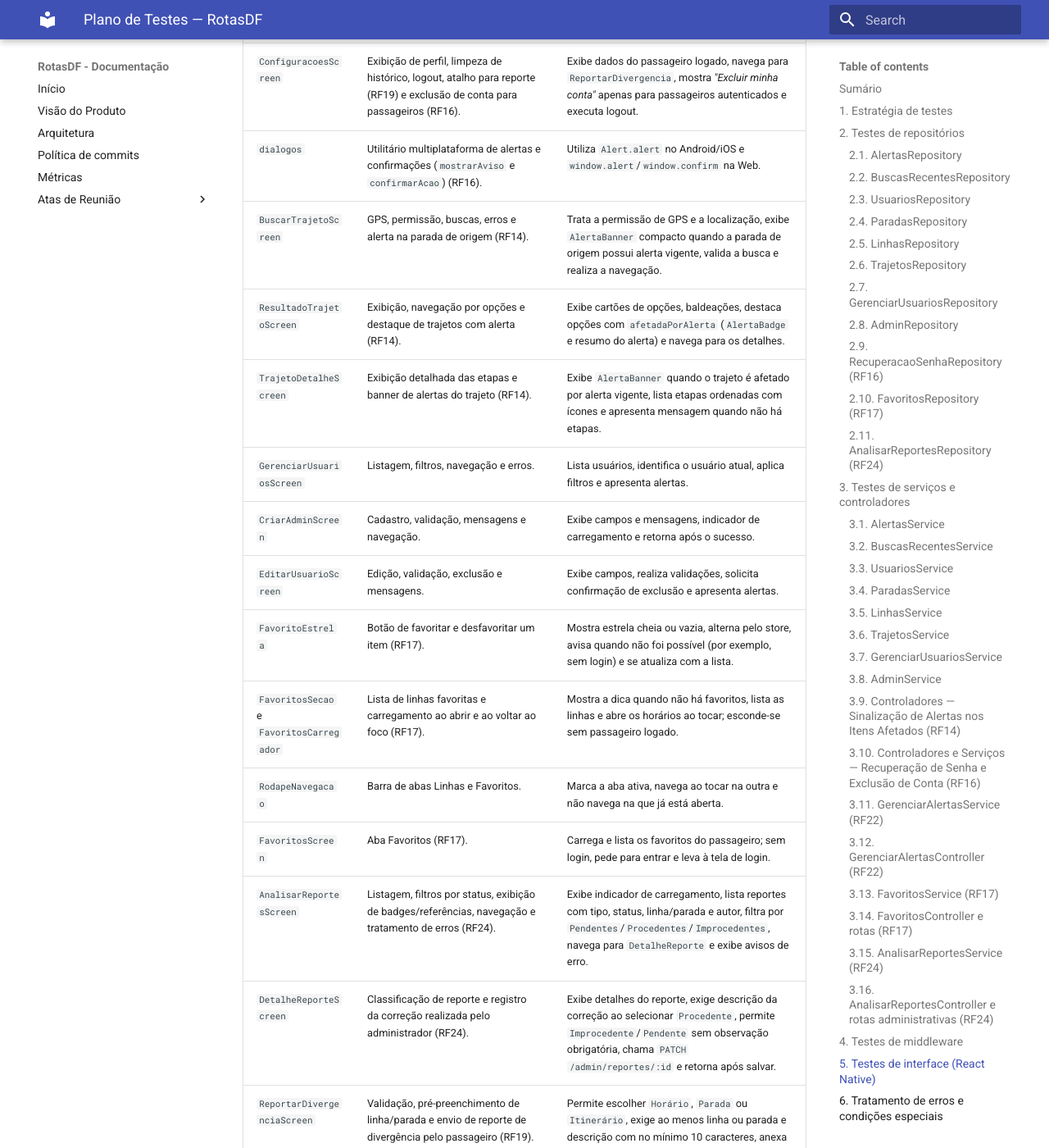
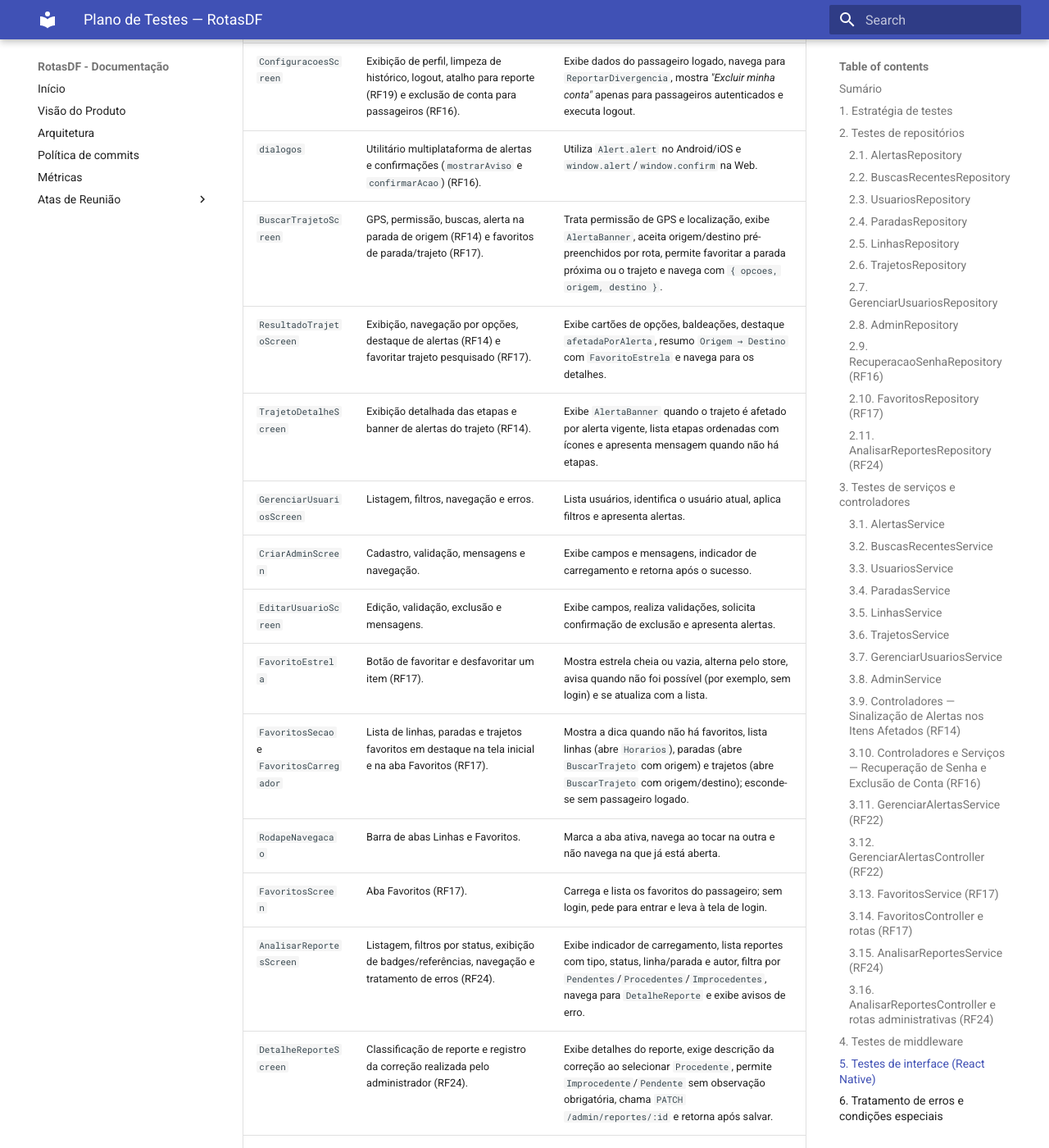
Before and after one commit to FGA0138-MDS-Ajax/2026.2-T02-Knuth, an MkDocs documentation site: the page built from docs/plano_de_testes_RotasDF.md, in a window 1280 px wide and 1400 px high, scrolled down 13178 px. Shown: the whole window at 82% size. Built offline with MkDocs 1.6.1 and Material for MkDocs 9.7.7, drawn with Linux system fonts in a browser that asks for light colours; some of the changed text lies outside the part shown.

Commit message:
docs(testes): atualiza casos de teste de favoritos para incluir paradas e trajetos (RF17)

```diff
--- a/docs/plano_de_testes_RotasDF.md
+++ b/docs/plano_de_testes_RotasDF.md
@@ -277,7 +277,7 @@
 | `AlertaBanner` e `AlertaBadge` | Renderização de banners e badges de sinalização de alertas (RF14). | Exibe cores e rótulos por tipo (`Desvio`, `Suspensão`, `Paralisação`, `Alteração de Horário`), contagem de múltiplos alertas, oculta quando não há alertas e aciona `onPress` para detalhes. |
 | `LinhasScreen` | Carregamento, filtro, listagem, navegação e sinalização de alertas (RF14). | Exibe indicador de carregamento, permite filtrar por código ou nome, destaca visualmente linhas com `afetadaPorAlerta` (`AlertaBadge`) e navega corretamente. |
 | `HorariosScreen` | Carregamento, filtro por sentido/tipo de dia, banner de alerta da linha (RF14) e atalho para reporte (RF19). | Exibe os horários corretos, renderiza o `AlertaBanner` quando a linha possui alertas vigentes, navega para o itinerário e abre `ReportarDivergencia` com `HORARIO` e código da linha. |
-| `ItinerarioScreen` | Carregamento do itinerário por sentido, sinalização de alertas (RF14) e reporte de divergência na linha/paradas (RF19). | Lista as paradas em `IDA`/`VOLTA`, exibe alertas da linha/paradas e navega para `ReportarDivergencia` com `ITINERARIO` (linha) ou `PARADA` (linha e parada selecionada). |
+| `ItinerarioScreen` | Carregamento do itinerário por sentido, sinalização de alertas (RF14), reporte (RF19) e favoritar paradas (RF17). | Lista as paradas em `IDA`/`VOLTA`, exibe alertas da linha/paradas, botão de favoritar em cada parada e navega para `ReportarDivergencia`. |
 | `AlertasScreen` | Listagem, filtros, título/descrição, mensagens de erro e atualizações. | Exibe alertas vigentes com título, descrição e itens afetados, filtra por categoria, apresenta mensagens de lista vazia e de erro e utiliza `AsyncStorage`. |
 | `AdminScreen` | Acesso, logout e navegação (incluindo atalho para análise de reportes — RF24). | Exibe *spinner*, controla o acesso restrito ou liberado, navega para `CriarAdmin`, `GerenciarUsuarios` e `AnalisarReportes` e remove os dados no logout. |
 | `CadastroScreen` | Validação, cadastro e navegação. | Valida campos obrigatórios, exibe mensagens e indicador de carregamento e realiza a navegação. |
@@ -286,14 +286,14 @@
 | `ExcluirContaScreen` | Confirmação de senha e diálogo destrutivo para exclusão definitiva da própria conta (RF16). | Exige senha atual, solicita confirmação, chama `DELETE /usuarios/me`, limpa `AsyncStorage` (`@rotasdf_token`, `@rotasdf_usuario`, `@rotasdf_buscas_recentes`) e redireciona para `Linhas`. |
 | `ConfiguracoesScreen` | Exibição de perfil, limpeza de histórico, logout, atalho para reporte (RF19) e exclusão de conta para passageiros (RF16). | Exibe dados do passageiro logado, navega para `ReportarDivergencia`, mostra *"Excluir minha conta"* apenas para passageiros autenticados e executa logout. |
 | `dialogos` | Utilitário multiplataforma de alertas e confirmações (`mostrarAviso` e `confirmarAcao`) (RF16). | Utiliza `Alert.alert` no Android/iOS e `window.alert`/`window.confirm` na Web. |
-| `BuscarTrajetoScreen` | GPS, permissão, buscas, erros e alerta na parada de origem (RF14). | Trata a permissão de GPS e a localização, exibe `AlertaBanner` compacto quando a parada de origem possui alerta vigente, valida a busca e realiza a navegação. |
-| `ResultadoTrajetoScreen` | Exibição, navegação por opções e destaque de trajetos com alerta (RF14). | Exibe cartões de opções, baldeações, destaca opções com `afetadaPorAlerta` (`AlertaBadge` e resumo do alerta) e navega para os detalhes. |
+| `BuscarTrajetoScreen` | GPS, permissão, buscas, alerta na parada de origem (RF14) e favoritos de parada/trajeto (RF17). | Trata permissão de GPS e localização, exibe `AlertaBanner`, aceita origem/destino pré-preenchidos por rota, permite favoritar a parada próxima ou o trajeto e navega com `{ opcoes, origem, destino }`. |
+| `ResultadoTrajetoScreen` | Exibição, navegação por opções, destaque de alertas (RF14) e favoritar trajeto pesquisado (RF17). | Exibe cartões de opções, baldeações, destaque `afetadaPorAlerta`, resumo `Origem → Destino` com `FavoritoEstrela` e navega para os detalhes. |
 | `TrajetoDetalheScreen` | Exibição detalhada das etapas e banner de alertas do trajeto (RF14). | Exibe `AlertaBanner` quando o trajeto é afetado por alerta vigente, lista etapas ordenadas com ícones e apresenta mensagem quando não há etapas. |
 | `GerenciarUsuariosScreen` | Listagem, filtros, navegação e erros. | Lista usuários, identifica o usuário atual, aplica filtros e apresenta alertas. |
 | `CriarAdminScreen` | Cadastro, validação, mensagens e navegação. | Exibe campos e mensagens, indicador de carregamento e retorna após o sucesso. |
 | `EditarUsuarioScreen` | Edição, validação, exclusão e mensagens. | Exibe campos, realiza validações, solicita confirmação de exclusão e apresenta alertas. |
 | `FavoritoEstrela` | Botão de favoritar e desfavoritar um item (RF17). | Mostra estrela cheia ou vazia, alterna pelo store, avisa quando não foi possível (por exemplo, sem login) e se atualiza com a lista. |
-| `FavoritosSecao` e `FavoritosCarregador` | Lista de linhas favoritas e carregamento ao abrir e ao voltar ao foco (RF17). | Mostra a dica quando não há favoritos, lista as linhas e abre os horários ao tocar; esconde-se sem passageiro logado. |
+| `FavoritosSecao` e `FavoritosCarregador` | Lista de linhas, paradas e trajetos favoritos em destaque na tela inicial e na aba Favoritos (RF17). | Mostra a dica quando não há favoritos, lista linhas (abre `Horarios`), paradas (abre `BuscarTrajeto` com origem) e trajetos (abre `BuscarTrajeto` com origem/destino); esconde-se sem passageiro logado. |
 | `RodapeNavegacao` | Barra de abas Linhas e Favoritos. | Marca a aba ativa, navega ao tocar na outra e não navega na que já está aberta. |
 | `FavoritosScreen` | Aba Favoritos (RF17). | Carrega e lista os favoritos do passageiro; sem login, pede para entrar e leva à tela de login. |
 | `AnalisarReportesScreen` | Listagem, filtros por status, exibição de badges/referências, navegação e tratamento de erros (RF24). | Exibe indicador de carregamento, lista reportes com tipo, status, linha/parada e autor, filtra por `Pendentes`/`Procedentes`/`Improcedentes`, navega para `DetalheReporte` e exibe avisos de erro. |
```
